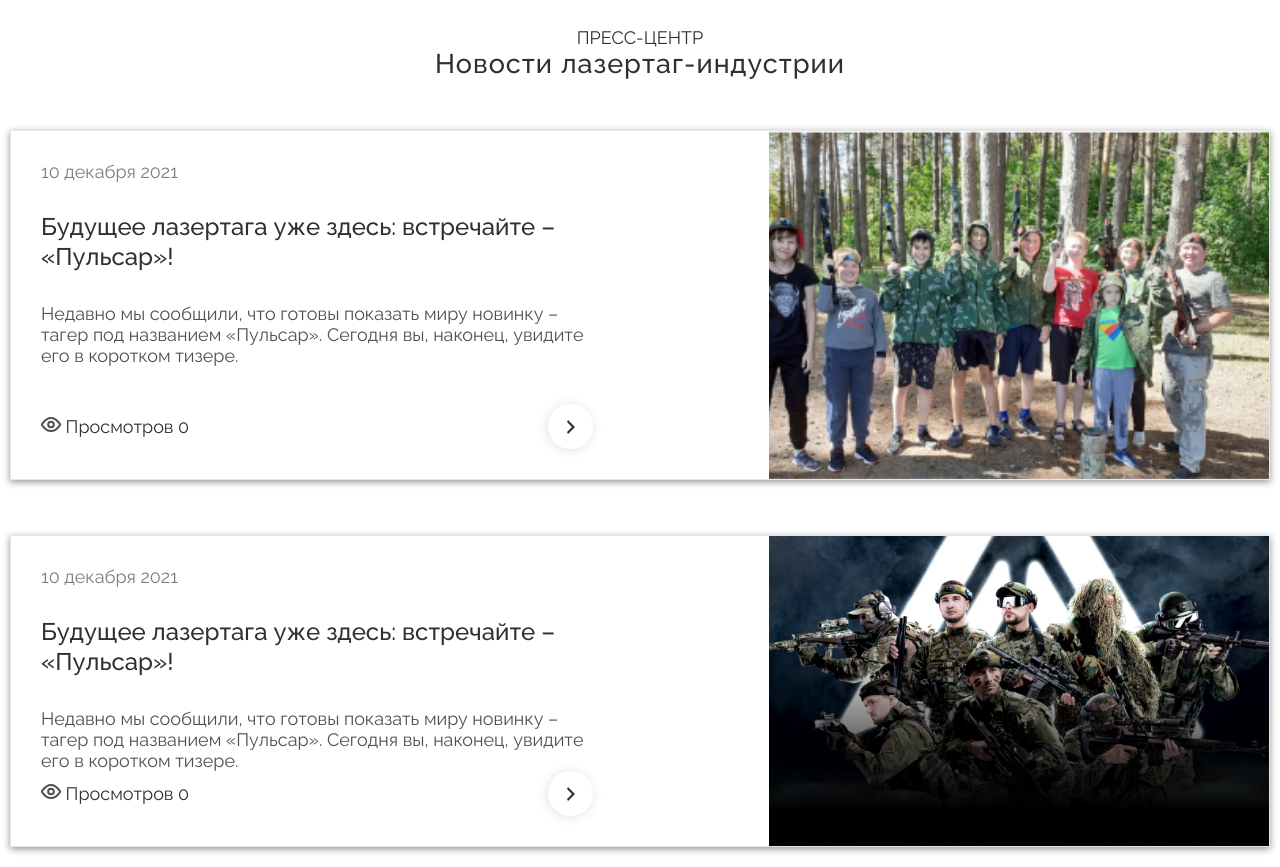
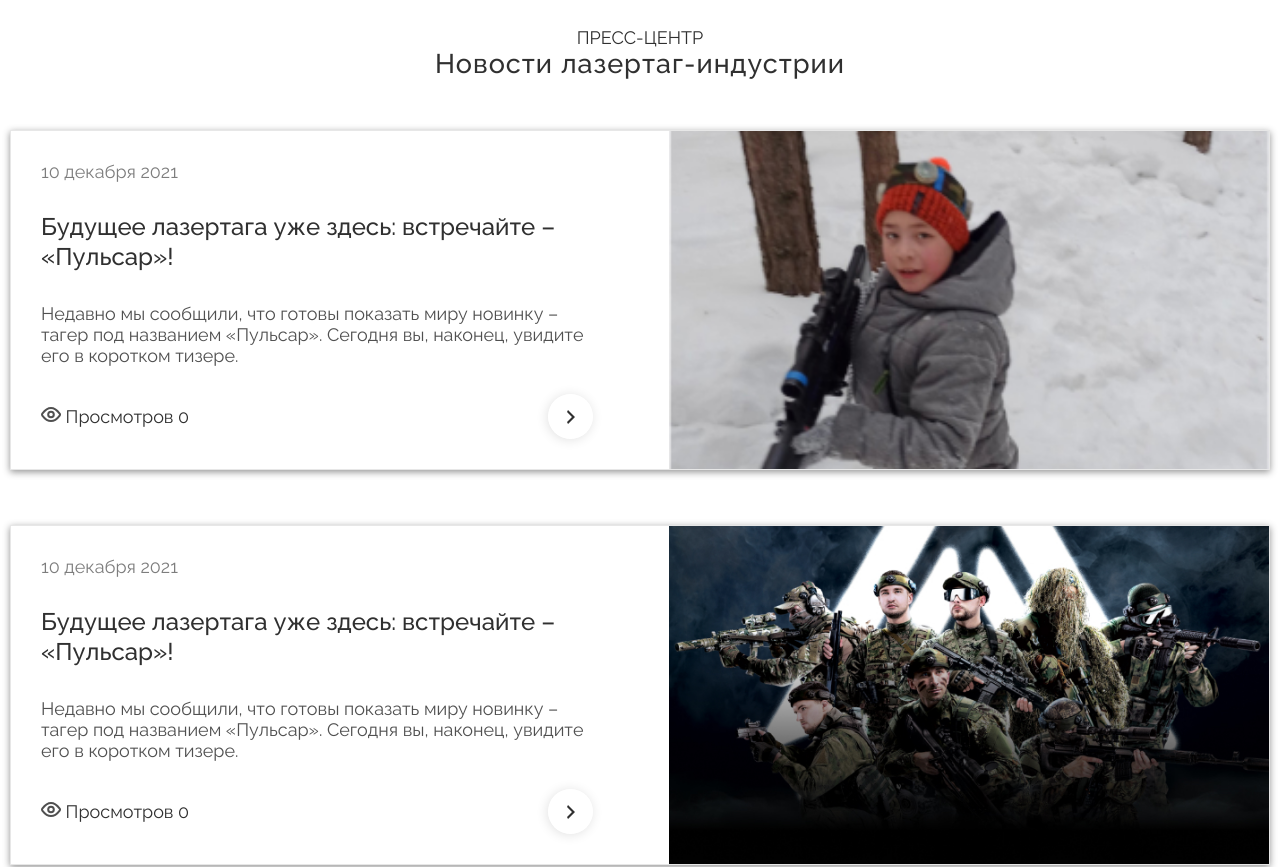
Before and after one commit to fikalisAP/COMBAT, a plain HTML site: page index.html in a window 1280 px wide. Shown: the part 3720-4587 px from the top of the page. Drawn offline with nearby package versions, Linux system fonts and the light colour scheme.

Commit message:
adaptiveblockes

```diff
--- a/css/style.css
+++ b/css/style.css
@@ -455,13 +455,22 @@ a {
     box-shadow: 0px 2px 7px 0px #0000006E;
     transition: all .5s ease-in;
     margin-bottom: 55px;
+    height: 340px;
 }
 
 
 .news__item:hover .news__link {
     box-shadow: -2px 3px 8px rgba(0, 0, 0, 0.25);
 }
-
+.news__wrapper-img {
+    max-width: 600px;
+    width: 600px;
+}
+.news__images {
+    height: 100%;
+    width: 100%;
+    object-fit: cover;
+}
 .news__content {
     display: flex;
     flex-direction: column;
@@ -514,18 +523,7 @@ a {
     text-align: center;
     margin: 0 auto;
 }
-.news__wrapper-img {
-    max-width: 500px;
 
-}
-
-.news__images {
-    height: 320px;
-    min-width: 500px;
-    height: 100%;
-    width: 100%;
-    object-fit: cover;
-}
 
 
 /*********************** /NEWS ***********************/
--- a/index.html
+++ b/index.html
@@ -214,7 +214,8 @@
                         <span>Будущее лазертага уже здесь: встречайте – «Пульсар»!</span>
                     </p>
                     <div class="news__description">Недавно мы сообщили, что готовы показать миру новинку – тагер под
-                        названием «Пульсар». Сегодня вы, наконец, увидите его в коротком тизере.</div>
+                        названием «Пульсар». Сегодня вы, наконец, увидите его в коротком тизере.
+                    </div>
                     <div class="news__bottom">
                         <div class="news__reviews">
                             <img src="images/eye.svg" alt="">
@@ -224,7 +225,7 @@
                     </div>
                 </div>
                 <div class="news__wrapper-img">
-                    <img class="news__images" src="images/photo11.jpg" alt="">
+                    <img class="news__images" src="images/photo1.jpg" alt="">
                 </div>
             </a>
             <a href="" class="news__item">
@@ -234,7 +235,8 @@
                         <span>Будущее лазертага уже здесь: встречайте – «Пульсар»!</span>
                     </p>
                     <div class="news__description">Недавно мы сообщили, что готовы показать миру новинку – тагер под
-                        названием «Пульсар». Сегодня вы, наконец, увидите его в коротком тизере.</div>
+                        названием «Пульсар». Сегодня вы, наконец, увидите его в коротком тизере.
+                    </div>
                     <div class="news__bottom">
                         <div class="news__reviews">
                             <img src="images/eye.svg" alt="">
```
